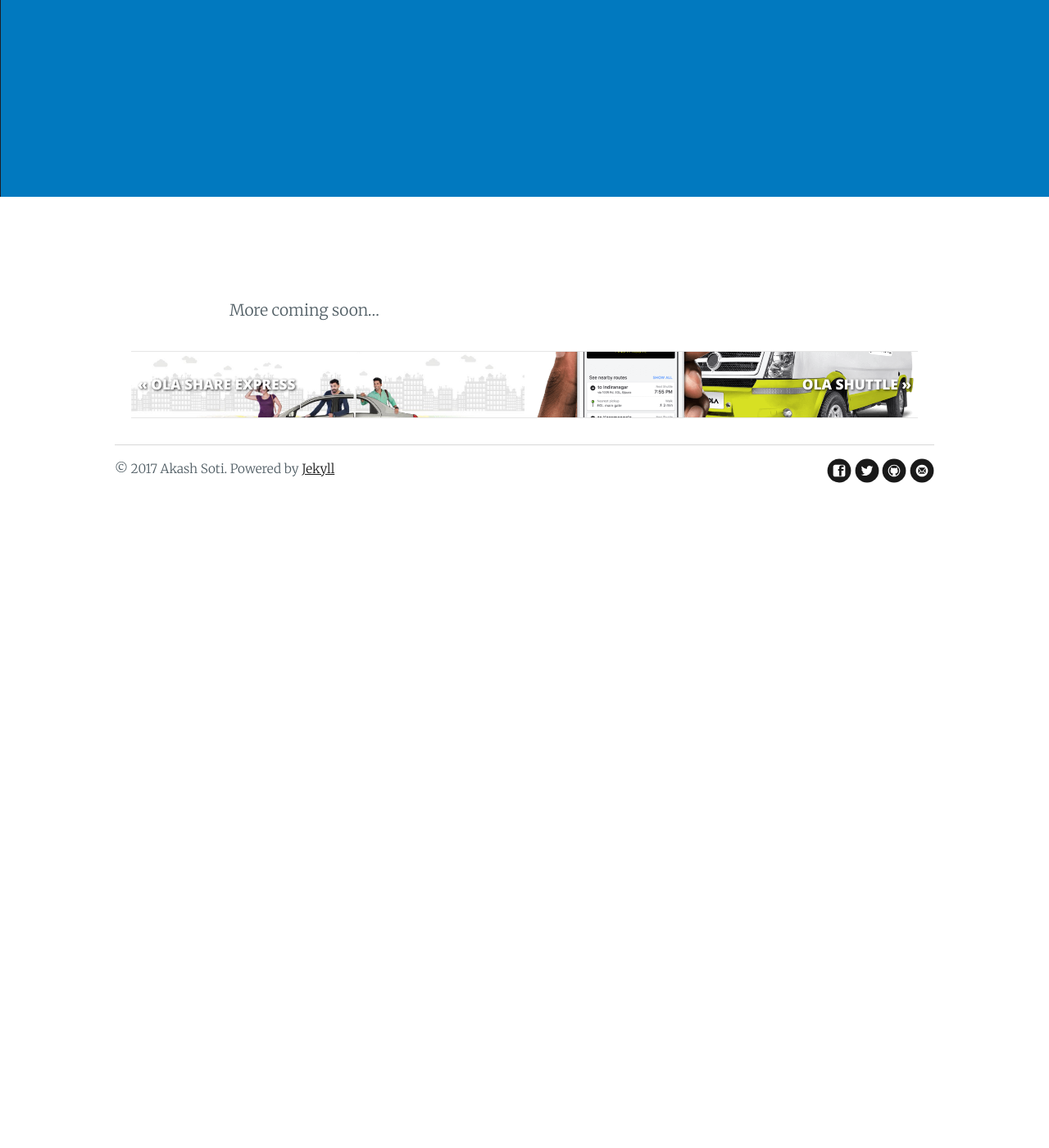
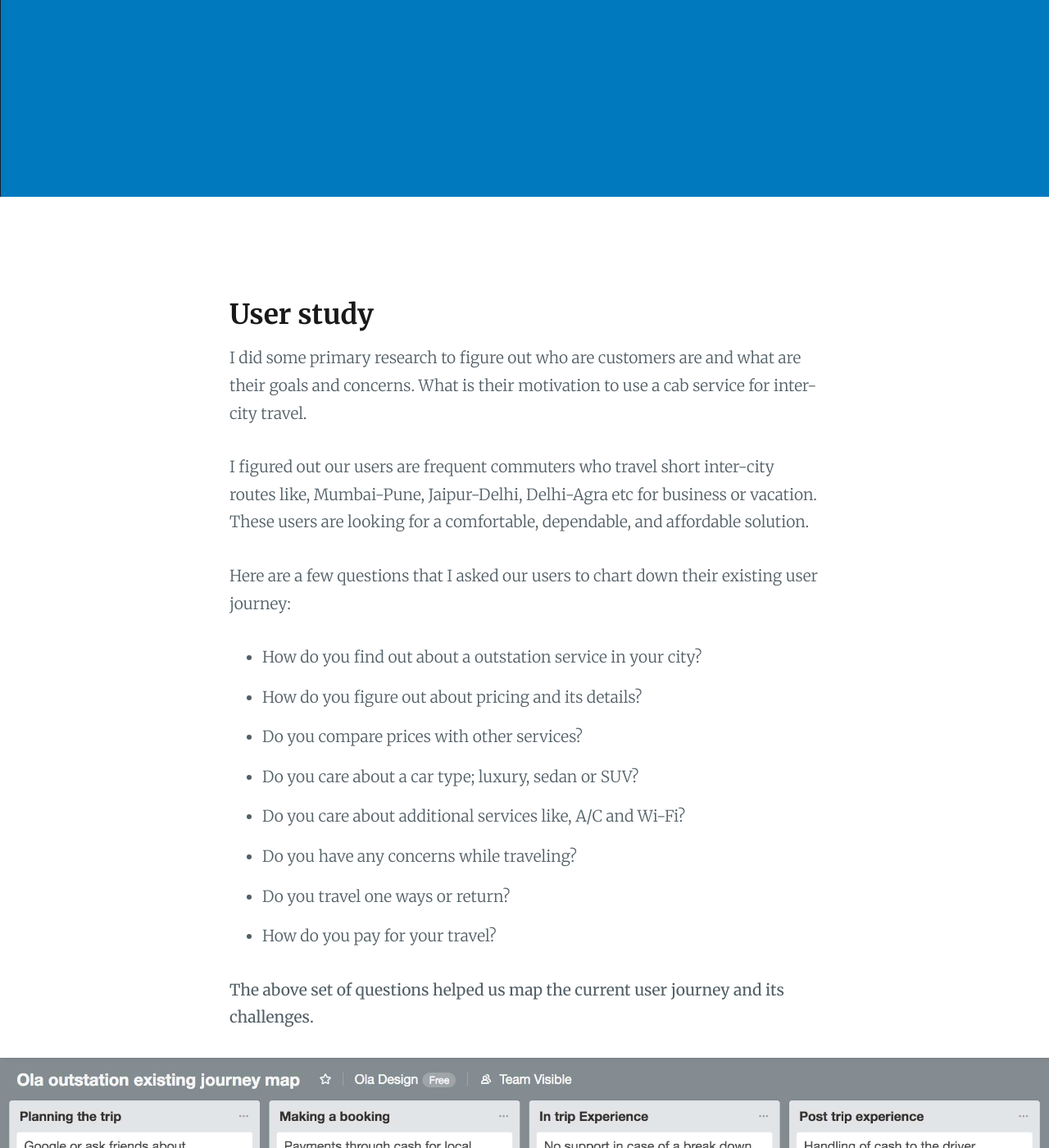
Before and after one commit to akashsoti/akashsoti.github.io, a Jekyll site: the page built from _posts/2017-4-10-ola-outstation-case-study.markdown, in a window 1280 px wide and 1400 px high, scrolled down 2862 px. Shown: the whole window at 82% size. Built offline with Jekyll 4.4.1, drawn with Linux system fonts in a browser that asks for light colours; nearby versions of some CDN libraries; before the commit the page ends 3492 px from its top, so only the background shows below that; some of the changed text lies outside the part shown.

Commit message:
add outstation

```diff
--- a/_posts/2017-4-10-ola-outstation-case-study.markdown
+++ b/_posts/2017-4-10-ola-outstation-case-study.markdown
@@ -24,7 +24,7 @@
 		Ola Outstation is built for frequent commuters who travel inter-city for business or vacation purposes. I studied existing transportation systems and mapped out a user journey of potential consumers to identify their pain points and figure out what success means to them. This helped me in setting up meetings with stakeholders and understand how business will help address those concerns and what success means for business.
 	</p>
 	<p>
-		I then regularly made end to end mockups and tested them with daily commuters to get clarity. After which
+		I then regularly made end to end mockups and tested them with frequent outstation commuters. After which
 		I showed best possible approach to stakeholders and senior designers and took feedback. This iterative approach helped me ship out a world-class product which is now being used by millions of users daily.
 	</p>
 	<p>
@@ -41,186 +41,121 @@
 		To build a dependable service I laid out a proper plan that will guide me towards clarity. From my previous experience of building Ola Shuttle I learned that the earlier I get feedback from users and stakeholders the better it is. I kept everybody associate with Outstation in loop and navigated them through my plan to reach desired outcome.
 	</p>
     <p class="hero-image" style="text-align:center;">
-        <img src="{{ '/assets/img/outstation/planning.jpg' | prepend: site.baseurl }}" alt="">
+      <img src="{{ '/assets/img/outstation/planning.jpg' | prepend: site.baseurl }}" alt="">
     </p>
 </section>
 
-More coming soon...
+<section class="section-bottom-margin">
+	<h3>
+		User study
+	</h3>
+	<p>
+		I did some primary research to figure out who are customers are and what are their goals and concerns. What is their
+		motivation to use a cab service for inter-city travel.
+	</p>
+	<p>
+		I figured out our users are frequent commuters who travel short inter-city routes like, Mumbai-Pune, Jaipur-Delhi, Delhi-Agra etc for business or vacation. These users are looking for a comfortable, dependable, and affordable solution.
+	</p>
+	<p>
+		Here are a few questions that I asked our users to chart down their existing user journey:
+	</p>
+	<ul class="list-of-items">
+		<li>How do you find out about a outstation service in your city?</li>
+		<li>How do you figure out about pricing and its details?</li>
+		<li>Do you compare prices with other services?</li>
+		<li>Do you care about a car type; luxury, sedan or SUV?</li>
+		<li>Do you care about additional services like, A/C and Wi-Fi?</li>
+		<li>Do you have any concerns while traveling?</li>
+		<li>Do you travel one ways or return?</li>
+		<li>How do you pay for your travel?</li>
+	</ul>
 
-<!-- <h3>
-    Top user concerns during the journey
-</h3>
-<ul>
-    <li>When is the bus arriving at my stop?</li>
-    <li>Where is the nearest pickup?</li>
-    <li>Where will I be dropped off?</li>
-    <li>Will I get a seat?</li>
-    <li>What is the schedule of the bus?</li>
-    <li>When will I reach my destination?</li>
-</ul>
+	<p><b>The above set of questions helped us map the current user journey and its challenges.</b></p>
 
-<h3>
-    What are the desired outcomes
-</h3>
-<ul>
-    <li>Reduce anxiety about bus location</li>
-    <li>Provide real time tracking</li>
-    <li>Guarantee a seat</li>
-    <li>Exploration of routes and pickup/drop off points</li>
-    <li>Provide comfortable travel with air-conditioned buses</li>
-    <li>Make sure users reache their destination safely</li>
-</ul>
-<blockquote>
-    We obsessed over making Shuttle easy and intuitive to use. To come up with a clear vision and flow was a challenge, and to make sure we hadn’t left out any idea, we went through twenty end to end prototypes of the app, exploring different flows thoroughly and picking out the best solution to make the final product.
-</blockquote>
-<h3>
-    UX process
-</h3>
-<p>
-    When you work on a product like Shuttle, that has to be built from scratch, there are thousands of ideas floating and you have to make a well informed decision, articulate and justify it too. It's a critical situation, because the success of the product depends on the direction you take it into.
-</p>
+	<p class="hero-image" style="text-align:center;"><img src="{{ '/assets/img/outstation/outstation-existing-journey.jpg' | prepend: site.baseurl }}" alt=""></p>
+</section>
 
-<p class="full-width" style="text-align:center;"><img src="{{ '/assets/img/process1.png' | prepend: site.baseurl }}" alt=""></p>
-<p class="full-width" style="text-align:center;"><img src="{{ '/assets/img/process2.png' | prepend: site.baseurl }}" alt=""></p>
-<p class="hero-image" style="text-align:center;"><img src="{{ '/assets/img/artboards.jpg' | prepend: site.baseurl }}" alt=""></p>
-<h3>
- Prototype
-</h3>
-<p>We obssessed on making a perfect flow for our users, this is one of them divided into different tasks that a user will go through while interacting with the product.</p>
-<p class="full-width" style="text-align:center; margin-bottom: 80px;"><iframe src="https://marvelapp.com/1853h31?emb=1" width="402" height="823" allowTransparency="true" frameborder="0"></iframe></p>
-<h3>
-    Shuttle V.1, MVP
-</h3>
-<p>
-    After spending countless hours on building end to end flows, debating over thousands of design challenges, we came to a consensus. We went ahead with the easiset flow possible, one that helps user book quickly, track the bus and get on it effortlessly. It takes a lot to build a product. Building a service that would go on to serve a billion people was nerve wracking.
-<p>
-    We were proud to ship out a well thought product with the following features.
-</p>
-</p>
-<ul>
-    <li>Route discovery</li>
-    <li>Stop selection</li>
-    <li>Schedule of the buses</li>
-    <li>Route directions</li>
-    <li>Comfortable seats</li>
-    <li>A/C in the shuttle</li>
-    <li>Tracking of the shuttle in real time</li>
-    <li>Information of the pickup and drop stops</li>
-    <li>Ability for users to buy passes and travel without making a booking daily</li>
-</ul>
+<section class="section-bottom-margin">
+	<h3>
+		Top user concerns during the existing service flow
+	</h3>
+	<ul class="list-of-items">
+		<li>Low choices for car type selection</li>
+		<li>Low clarity around price estimates</li>
+		<li>Lots of hidden costs like parking, permit and extra traveling charges</li>
+		<li>Anxiety around safety</li>
+		<li>Verbal communication for confirmation and last minute cancellations</li>
+		<li>Uneducated drivers, problems around communication</li>
+		<li>Poor billing system due to calculation around odometer readings</li>
+	</ul>
+</section>
 
-<p class="full-width" style="text-align:center;"><img src="{{ '/assets/img/mvp.png' | prepend: site.baseurl }}" alt=""></p>
+<section class="section-bottom-margin">
+	<h3>
+			What are the desired outcomes
+	</h3>
+	<ul class="list-of-items">
+		<li>Reduce anxiety around booking confirmation</li>
+		<li>Provide clarity on travel estimates</li>
+		<li>Provide choices for cab type</li>
+		<li>Provide good support in case of a break down</li>
+		<li>Provide comfortable travel with air-conditioned, entertainment & WiFi</li>
+		<li>Provide clarity on inclusions and exclusions and ease the payment process</li>
+	</ul>
+</section>
 
-<h3>
-    Usability testing
-</h3>
-<p>
-    We wanted to make sure that the on-ground experience was as good as the in-app experience. The entire journey had four important states. We wanted to do a usability testing around those states and ask the right questions. We flew down to Gurgaon and did usability testing. We observed how users were interacting with the service.
-</p>
-<p>
-    The results weren’t obvious, there was a lot of scope for improvement.
-</p>
+<section class="section-bottom-margin">
+	<blockquote>
+			We obsessed over making booking process transparent and easy for the users. We tried a lot of approaches with
+			real users and finally picked one for the MVP
+	</blockquote>
+</section>
 
-<p class="full-width" style="text-align:center;"><img src="{{ '/assets/img/usability1.png' | prepend: site.baseurl }}" alt=""></p>
-<p class="full-width" style="text-align:center;"><img src="{{ '/assets/img/usability2.png' | prepend: site.baseurl }}" alt=""></p>
-<p class="full-width" style="text-align:center;"><img src="{{ '/assets/img/usability3.png' | prepend: site.baseurl }}" alt=""></p>
+<section class="section-bottom-margin">
+	<h3>
+			Outstation, MVP
+	</h3>
+	<p>
+			After spending countless hours on building end to end flows, debating over thousands of design challenges, we came to a consensus. We went ahead with the easiest flow possible, one that helps user book with clarity.
+	</p>
+	<p class="full-width hero-image" style="text-align:center;">
+		<img src="{{ '/assets/img/outstation/os-mvp.png' | prepend: site.baseurl }}" alt=""/>
+	</p>
+</section>
 
-<p class="full-width" style="text-align:center;"><img src="{{ '/assets/img/ujourney.jpg' | prepend: site.baseurl }}" alt=""></p>
+<section class="section-bottom-margin">
+	<h3>
+		Learnings from MVP
+	</h3>
+	<p>
+		Our learnings helped us understand our users better. There were a lot of scope for improvement and as the experience for other services in Ola were evolving and shaping up, outstation also ramped up its user experience.
+	</p>
+	<ol class="list-of-items">
+		<li>Improve one-way experience</li>
+		<li>Package validations for unserviceable locations</li>
+		<li>Improve the visibility of cancellation policy</li>
+		<li>Improve trust among users through trust markers</li>
+		<li>Single page approach for clarity while booking</li>
+	</ol>
+</section>
 
-<h3>
-    Problems identified
-</h3>
-<ul>
-    <li>On a bad network users had to wait for the rate and review screen to come if they haven't rated yet, hence making booking process slow</li>
-    <li>Too many messages upon booking, 4 different types - 1 email & 3 text messages</li>
-    <li>Meta search was out of place. Users were unable to search for popular stops, ex - 'snapdeal' which is a popular stop was showing a different result</li>
-    <li>There was no feedback on tapping certain actions on the screen</li>
-    <li>Most people were travelling daily and booking a ticket daily was adding a task to their daily routine</li>
-    <li>On-spot booking users didn't care about the map, they knew their spots and wanted the system to match their speed</li>
-    <li>Discovery of different routes running in the city was an issue</li>
-    <li>Introductory screens didn't help, people went straight ahead into booking without noticing them</li>
-    <li>On slow speed networks app failed to respond</li>
-</ul>
-<p style="text-align:center;"><iframe width="1000" height="515" src="https://www.youtube.com/embed/oHs1IlX-lY4" frameborder="0" allowfullscreen></iframe></p>
-<blockquote>
-    Our on ground experience helped us understand our product better. There were a lot of shortcomings that needed to be fixed. With our assumptions and findings we went ahead and articulated a flow and shipped version 2.
-</blockquote>
-
-<!-- <p>think - explore - execute</p>
-<h1>explain design challenges</h1> -->
-
-<!-- <p class="full-width" style="text-align: center;"><img src="{{ '/assets/img/stages.png' | prepend: site.baseurl }}" alt=""></p>
-
-<h3>
-    1. Pre-Journey
-</h3>
-<p>
-    Most of our users were booking an Ola shuttle from the pickup stop and were not concerned about the maps while booking a Shuttle.Therefore we removed the map, and asked a simple question, “Where do you want to go?”.
-</p>
-<p>
-    Additionally, we solved the problem for route discovery. Earlier people couldn’t discover different routes. Now, they are able to see all nearby routes along with when the next shuttle is arriving and the nearest stop they can board from.
-</p>
-<p class="full-width" style="text-align:center;"><img src="{{ '/assets/img/final1.png' | prepend: site.baseurl }}" alt=""></p>
-
-<h3>
-    2. Booking
-</h3>
-<p>
-    Users can easily pick their desired type of ticket. They can go for a regular ticket or a pass. To motivate users to go for the pass we had the pricing comparison upfront with the value they will get out of it. Upon scrolling down they can see the map as well.
-</p>
-<p class="full-width" style="text-align:center;"><img src="{{ '/assets/img/final2.png' | prepend: site.baseurl }}" alt=""></p>
-
-<h3>
-    3. Boarding
-</h3>
-<p>
-    We realized people wanted the shuttle to be flexible, i.e if they can’t make it to their scheduled shuttle, then there should be a convenient way to see the upcoming shuttle and re-schedule the ride.
-</p>
-<p>
-    Also it should be easy enough for users to cancel, track and scan their ticket upon boarding the shuttle, hence, we added the actions right on their pass.
-</p>
-<p class="full-width" style="text-align:center;"><img src="{{ '/assets/img/final3.png' | prepend: site.baseurl }}" alt=""></p>
-
-<h3>
-    4. Return travel
-</h3>
-<p>
-    We realized people wanted the shuttle to be flexible, i.e if they can’t make it to their scheduled shuttle, then there should be a convenient way to see the upcoming shuttle and re-schedule the ride.
-</p>
-<p>
-    Also it should be easy enough for users to cancel, track and scan their ticket upon boarding the shuttle, hence, we added the actions right on their pass.
-</p>
-<p class="full-width" style="text-align:center;"><img src="{{ '/assets/img/final4.png' | prepend: site.baseurl }}" alt=""></p>
-
-<h3>Business Impact</h3>
-<p>
-    Shuttle created a great business market for Ola. It is an important part of the team as it
-    helped to accquire a new segment of customers. The cab market did not address the problems
-     of connecting Metro feeder routes for daily commuters.
-</p>
-<p>
-    Shuttle created a market of its own and and solved daily commute for millions of users. Currently operational in 6 cities.
-</p>
-<p class="full-width" style="text-align:center;"><img src="{{ '/assets/img/cityimagesimpact.png' | prepend: site.baseurl }}" alt=""></p>
-
-
-<h3>User Impact</h3>
-<p>
-    Our users wanted a cheaper and
-    reliable option that is comfortable and helps boost their productivity. In Gurgaon where traffic is beyond
-    limits, Ola Shuttle helped releave traffic congestion as more and more customers left their own transportation
-    mediums and travelled with us making commute easier for everyone.
-</p>
-<p class="full-width" style="text-align:center;"><img src="{{ '/assets/img/userimpacttweets.png' | prepend: site.baseurl }}" alt=""></p>
-
-<p style="text-align:center; margin-bottom: 60px;" ><iframe width="1000" height="515" src="https://www.youtube.com/embed/mieE3_OyuJI" frameborder="0" allowfullscreen></iframe></p>
-
-<h3>The Team Behind Ola Shuttle</h3>
-<ul>
-    <li>Akash Soti, Product Designer</li>
-    <li>Aditya Anand, Product Manager</li>
-    <li>Harsha Ravichandaran, Chief Data Scientist</li>
-    <li>Sundeep Sahani, VP product</li>
-    <li>Sunit Singh, VP Design</li>
-    <li>Prashant, Design Director</li>
-</ul> -->
+<section class="section-bottom-margin">
+	<h3>
+			A product that works for people
+	</h3>
+	<p>
+			All of our efforts helped us build a world class product which is now helping millions of users
+			reach their destinations stress free.
+	</p>
+	<p class="full-width hero-image" style="text-align: center;"><img src="{{ '/assets/img/outstation/os-final-flow.png' | prepend: site.baseurl }}" alt=""></p>
+</section>
+<section class="section-bottom-margin">
+	<h3>The Team Behind Ola Shuttle</h3>
+	<ul>
+			<li>Akash Soti, Product Designer</li>
+			<li>Sagar Warghade, Product Manager</li>
+			<li>Avinash Eratapalli, Head of Product, New initiatives</li>
+			<li>Sunit Singh, SVP Design</li>
+			<li>Prashant Jain, Design Director</li>
+	</ul>
+</section>
```
Also changed, not shown: assets/img/outstation/os-final-flow.png (added), assets/img/outstation/os-mvp.png (added), assets/img/outstation/outstation-existing-journey.jpg (added).
